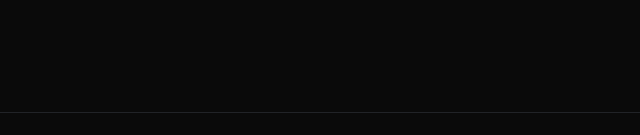
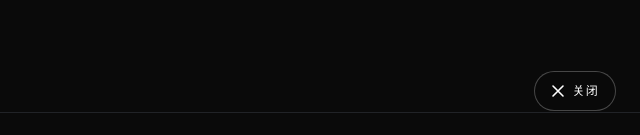
Before and after one commit to ygxl-233/Human-Order-Continuation, a plain HTML site: page index.html in a window 1280 px wide. Shown: the part 665-800 px from the top of the page, 640-1280 px from the left. Drawn offline with Linux system fonts and the light colour scheme.

Commit message:
Update index.html

```diff
--- a/index.html
+++ b/index.html
@@ -322,6 +322,40 @@
   .js .reveal{opacity:1;transform:none;transition:none}
   *{animation-duration:.01ms!important;transition-duration:.01ms!important}
 }
+  /* ── 关闭按钮 ── */
+.noema-close{
+  position:fixed;
+  right:24px;
+  bottom:24px;
+  z-index:9999;
+  display:inline-flex;
+  align-items:center;
+  gap:8px;
+  min-height:40px;
+  padding:0 16px;
+  font-family:var(--mono);
+  font-size:12px;
+  letter-spacing:1.2px;
+  text-transform:uppercase;
+  color:var(--ink);
+  background:rgba(10,10,10,.72);
+  border:1px solid var(--border-strong);
+  border-radius:var(--pill);
+  -webkit-backdrop-filter:blur(12px);
+  backdrop-filter:blur(12px);
+  cursor:pointer;
+  transition:background .2s ease,border-color .2s ease,transform .15s ease;
+}
+.noema-close:hover{
+  background:rgba(255,255,255,.10);
+  border-color:rgba(255,255,255,.55);
+}
+.noema-close:active{transform:scale(.96)}
+.noema-close:focus-visible{outline:2px solid var(--ink);outline-offset:3px}
+@media(max-width:680px){
+  .noema-close{right:16px;bottom:16px;padding:0 12px}
+  .noema-close span{display:none}
+                               }
 </style>
 </head>
 <body>
@@ -737,7 +771,35 @@
     io.observe(el);
   });
 })();
+  /* ── 关闭按钮：通知父页面（Wikidot）隐藏 iframe ── */
+(function () {
+  var btn = document.getElementById('noema-close');
+  if (!btn) return;
+
+  function close() {
+    try {
+      // 跨域时只能靠 postMessage 通信
+      window.parent.postMessage({ type: 'noema:close' }, '*');
+    } catch (err) { /* 忽略 */ }
+  }
+
+  btn.addEventListener('click', function (e) {
+    e.preventDefault();
+    close();
+  });
+
+  // 可选：按 ESC 也能关闭
+  document.addEventListener('keydown', function (e) {
+    if (e.key === 'Escape') close();
+  });
+})();
 </script>
-
+<!-- 关闭按钮：固定在右下角 -->
+<a href="#" class="noema-close" id="noema-close" aria-label="关闭并返回">
+  <svg width="14" height="14" viewBox="0 0 14 14" fill="none" aria-hidden="true">
+    <path d="M2 2L12 12M12 2L2 12" stroke="currentColor" stroke-width="1.6" stroke-linecap="round"/>
+  </svg>
+  <span>关闭</span>
+</a>
 </body>
 </html>
```
